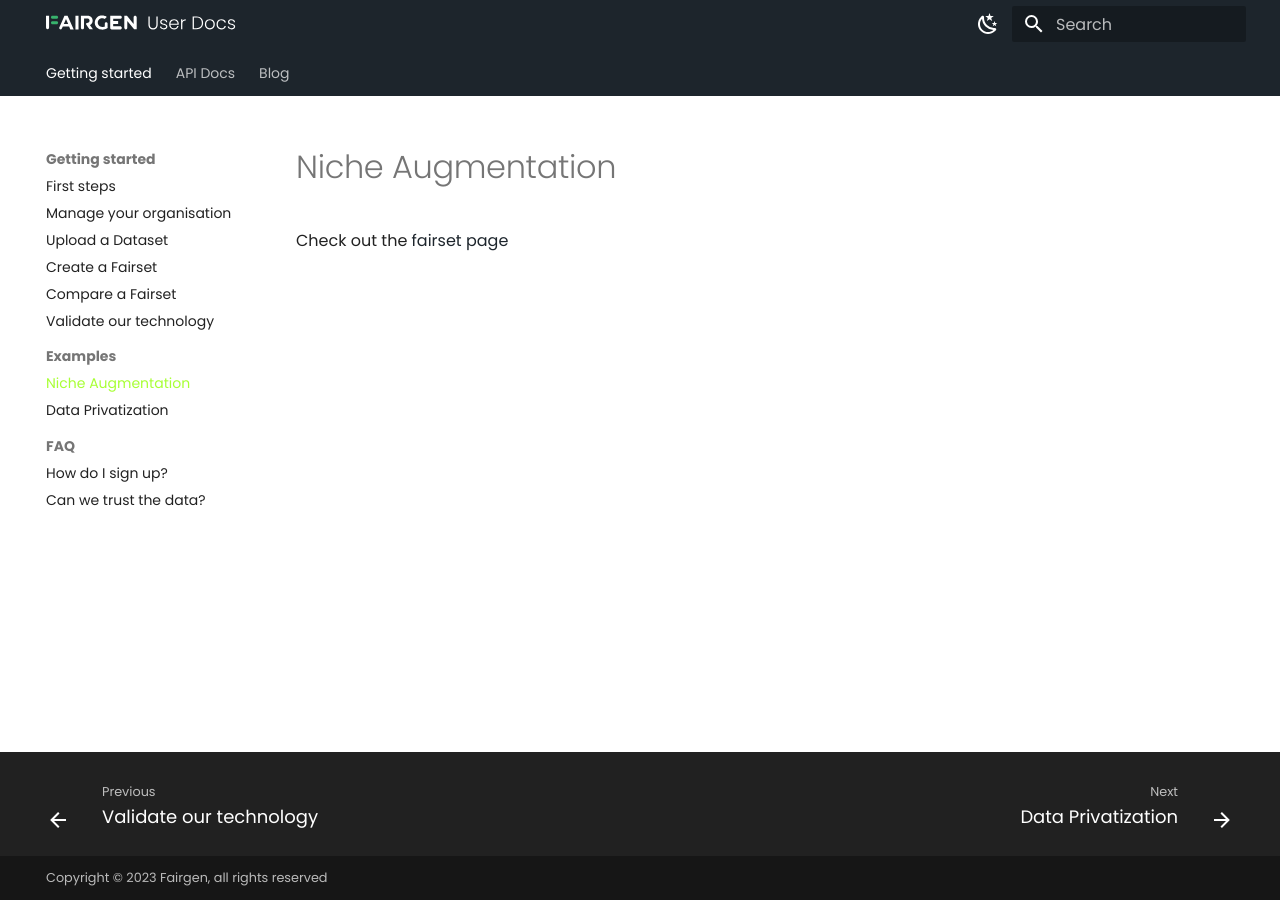
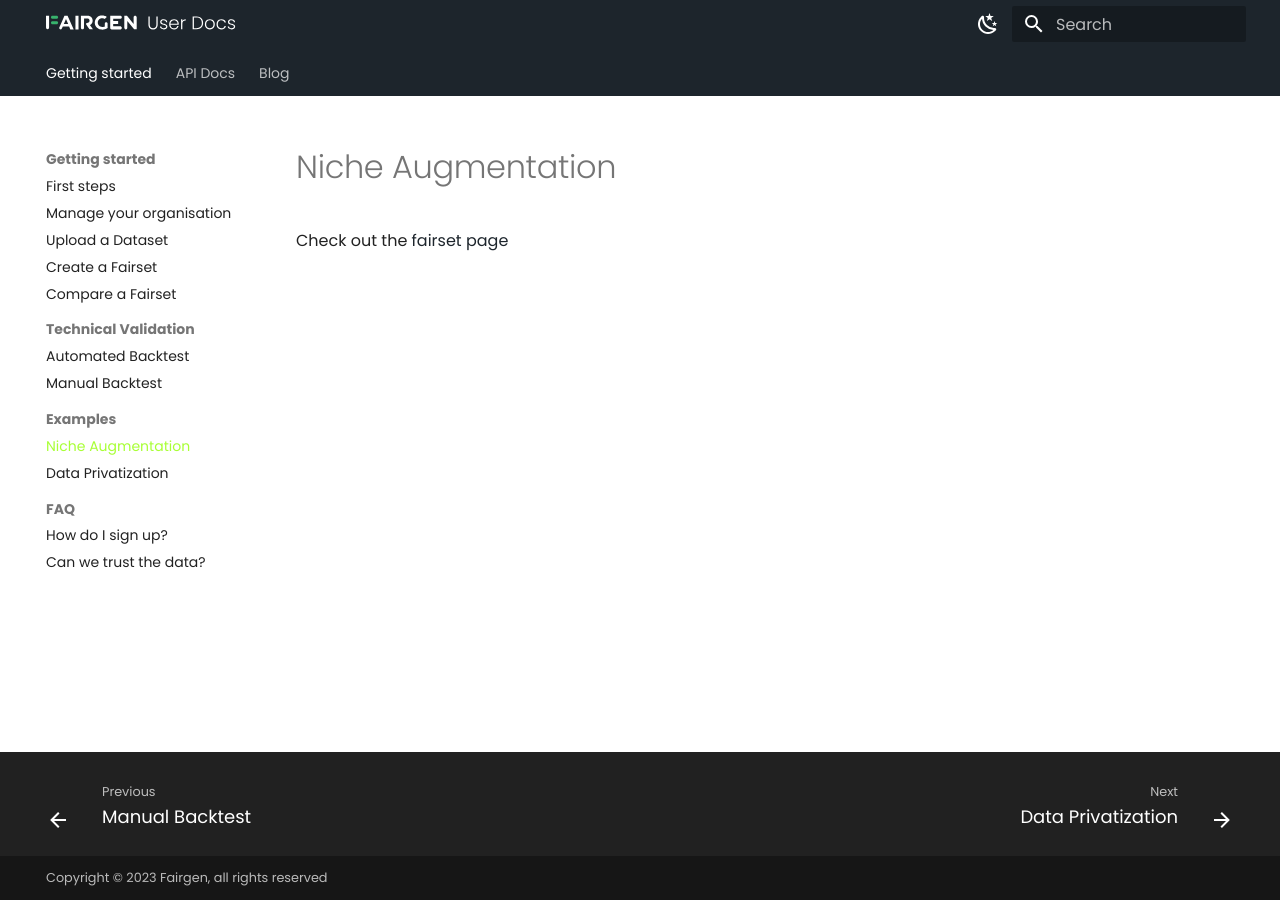
Before and after one commit to fairgen/fairgen-docs, an MkDocs documentation site: the page built from docs/examples/index.md, in a window 1280 px wide. Built offline with MkDocs 1.6.1 and Material for MkDocs 9.7.7, drawn with Linux system fonts in a browser that asks for light colours; some of the changed lines change nothing that is shown.

Commit message:
without garbage files

```diff
--- a/docs/backtest.md
+++ b/docs/technical_validation/automated_backtest.md
@@ -1,4 +1,4 @@
-# Backtest
+# Automated Backtest
 
 **Summary**
 <br /> In this video, I walk you through the backtest tab, which is used to evaluate Fairgen's technology. I explain that it's not necessary for everyday production but is helpful during due diligence. I demonstrate how to start a backtest, choose demographic columns, and generate the backtest. I also show you the niche segment plot and the global plot, which help analyze the results. Additionally, I explain how to look at specific answers and niches.
--- /dev/null
+++ b/docs/technical_validation/manual_backtest.md
@@ -0,0 +1,119 @@
+# Manual Backtest
+
+**Chapters**
+<br /> Introduction
+<br /> 1. Data Preparation
+<br /> 2. Project Creation
+<br /> 3. Dataset Upload
+<br /> 4. Model Training with Fairgen
+<br /> 5. Generating a Fairset
+<br /> 6. Comparative Analysis: Fairset vs. Ground Truth
+<br /> Conclusion
+
+## **Introduction**
+<br /> This guide provides comprehensive instructions for running the primary method of technically validating Fairgen’s technology, what we call “Backtest”. In summary, you will be able to analyze the reliability of a synthetic dataset against a ground truth that was kept aside.
+
+All you need is a dataset of at least **1,000 rows**, which you will split into two versions (training sample & ground truth) as indicated in the guide below utilizing Fairgen, a cutting-edge SaaS platform designed to enhance data representation. Follow these steps to validate the technology effectively and ensure optimal usage of Fairgen's capabilities.
+
+## **1. Data Preparation**
+
+To start, we suggest you upload a proprietary dataset that is common to your business.
+
+Fairgen commits to the utmost privacy terms during the backtest and not to use or share your dataset for any commercial gain as stated in our Terms of Service. If necessary, you can also remove any Personal Identifiable Information (PII) ahead of uploading and/or coordinate with our legal team an NDA signature.
+
+Alternatively, you can download a publicly available dataset as this one:
+<a href="https://data.mendeley.com/datasets/64xkbj2ry5/1" style="color: blue;">dataset</a>
+
+
+**Ground Truth Dataset Selection:**
+
+- Ensure the dataset contains at least **1,000 rows**.
+- Define one niche of interest that comprises **10-20%** of the total population.
+- This file will be your ground truth, here onwards called “ground truth dataset”.
+
+**Dataset Duplication:**
+
+- Create a duplicate of your “ground truth dataset”.
+- To replicate a situation you will have under-represented samples, randomly select and remove rows from your niche of interest, while maintaining the same file format for consistency. Please pay attention to the following boundaries for optimal validation:
+    - Once removed, the niche of interest should represent between 3% to 15% of the total dataset, with at least 50 samples left.
+    - The “ground truth dataset” should contain at least twice as many samples as in the duplicate dataset.
+- Save this file as the training dataset, here onwards called “training dataset”.
+
+## **2. Project Creation**
+
+Set up a new project with both datasets.
+
+**Log into Fairgen:**
+
+- Enter your credentials on the login page.
+
+**Initiate a New Project:**
+
+- Navigate to the “Projects” tab, located on the top left of the interface.
+- Click the “New Project” button.
+- Assign a name to your project.
+![Create New Project](https://fairgen-app-static.s3.amazonaws.com/docs/manual_backtest_images/step2_Create_new_project.png)
+
+## **3. Dataset Upload**
+- Go to the “Datasets” tab, also located on the top left.
+- Use the “Upload Dataset” button on the top right
+- Upload both the “ground truth dataset” and the “training dataset”.
+![Upload_Dataset](https://fairgen-app-static.s3.amazonaws.com/docs/manual_backtest_images/step3_1_Upload_Dataset.png)
+![Upload_dataset](https://fairgen-app-static.s3.amazonaws.com/docs/manual_backtest_images/step3_2_Upload_dataset.png)
+- Optional: Review an overview of each dataset post-upload for verification.
+![Upload Dataset - Overview](https://fairgen-app-static.s3.amazonaws.com/docs/manual_backtest_images/step3_3_upload_dataset_overview.png)
+
+
+## **4. Model Training with Fairgen**
+Training Fairgen's model is a vital step in the process:
+![Train Model](https://fairgen-app-static.s3.amazonaws.com/docs/manual_backtest_images/step4_1_train_model.png)
+
+- Ensure you are in the “Datasets” tab.
+- Select the “train” button adjacent to your “training dataset” dataset, in this case named “real_life_data”.
+
+⚠️ **Important:** Confirm you're training the model with the dataset where you've removed samples.
+
+**Optional Settings:**
+- Exclude specific columns if necessary.
+![Train Model Exclude Columns](https://fairgen-app-static.s3.amazonaws.com/docs/manual_backtest_images/step4_2_Train_model_exclude_columns.png)
+- Training should be completed in a few minutes.
+![Train_Model_wait](https://fairgen-app-static.s3.amazonaws.com/docs/manual_backtest_images/step4_3_Train_Model_wait.png)
+
+## **5. Generating a Fairset**
+Creating a Fairset is where Fairgen's capabilities truly shine:
+
+- Navigate to the “Fairsets” tab on the left
+- Click on “Generate Fairset”
+![Generate_Fairset_tab](https://fairgen-app-static.s3.amazonaws.com/docs/manual_backtest_images/step5_1_Generate_Fairset_tab.png)
+- Select the “training sample” dataset used for training.
+- Define conditions for your niche of interest (e.g., rows with the value 1 in the INCOME feature).
+- Ensure the niche size of your segment falls between 3-15% of the total population.
+    - If the “niche size check” fails, adjust your sample size in the “training dataset” and repeat the process.
+
+![Generate_Fairset](https://fairgen-app-static.s3.amazonaws.com/docs/manual_backtest_images/step5_2_Generate_Fairset.png)
+- Leave the “Remove Outliers” option enabled.
+- Click “Generate” and wait for the Fairset to be produced.
+![Generate_Fairset_wait](https://fairgen-app-static.s3.amazonaws.com/docs/manual_backtest_images/step5_3_Generate_Fairset_wait.png)
+- Optional: Review the Fairset overview post-generation.
+![Generate_Fairset_done_overview](https://fairgen-app-static.s3.amazonaws.com/docs/manual_backtest_images/step5_4_Generate_Fairset_done_overview.png)
+
+## **6. Comparative Analysis: Fairset vs. Ground Truth**
+Finally, compare the Fairset with the original ground truth dataset:
+
+- Select the “Reports” tab.
+- Initiate the comparison by clicking the “Compare” button.
+![Compare Tabs](https://fairgen-app-static.s3.amazonaws.com/docs/manual_backtest_images/step6_1_compare_tab.png)
+- Choose your “ground truth dataset” as the “Dataset” and the newly generated Fairset, trained on your “training dataset”, as the “Fairset”.
+![Compare Fairset](https://fairgen-app-static.s3.amazonaws.com/docs/manual_backtest_images/step6_2_Compare_fairset.png)
+- Carefully review the report to analyze the differences between the ground truth and the Fairset.
+![Comapre from Ground Truth](https://fairgen-app-static.s3.amazonaws.com/docs/manual_backtest_images/step6_3_compare_from_groundtruth.png)
+
+
+## **Conclusion**
+By following these steps, you can effectively assess Fairgen’s ability to predict synthetic responses that are statistically equivalent to the ground truth.  For further assistance or queries, please refer to our support resources or contact our Customer Success team at **help@fairgen.ai**.
+
+Fairgen offers a built-in solution for an automated backtest, in which you can quantify the equivalence by comparing margins of error. Please refer to these pages for more information:
+
+<a href="https://docs.fairgen.ai/backtest/" style="color: blue;">Automated Backtest</a>
+
+<a href="https://pitch.com/v/technology-5p828p" style="color: blue;">Fairgen's Technology</a>
```
Also changed, not shown: docs/.pages, docs/basics/.pages.
